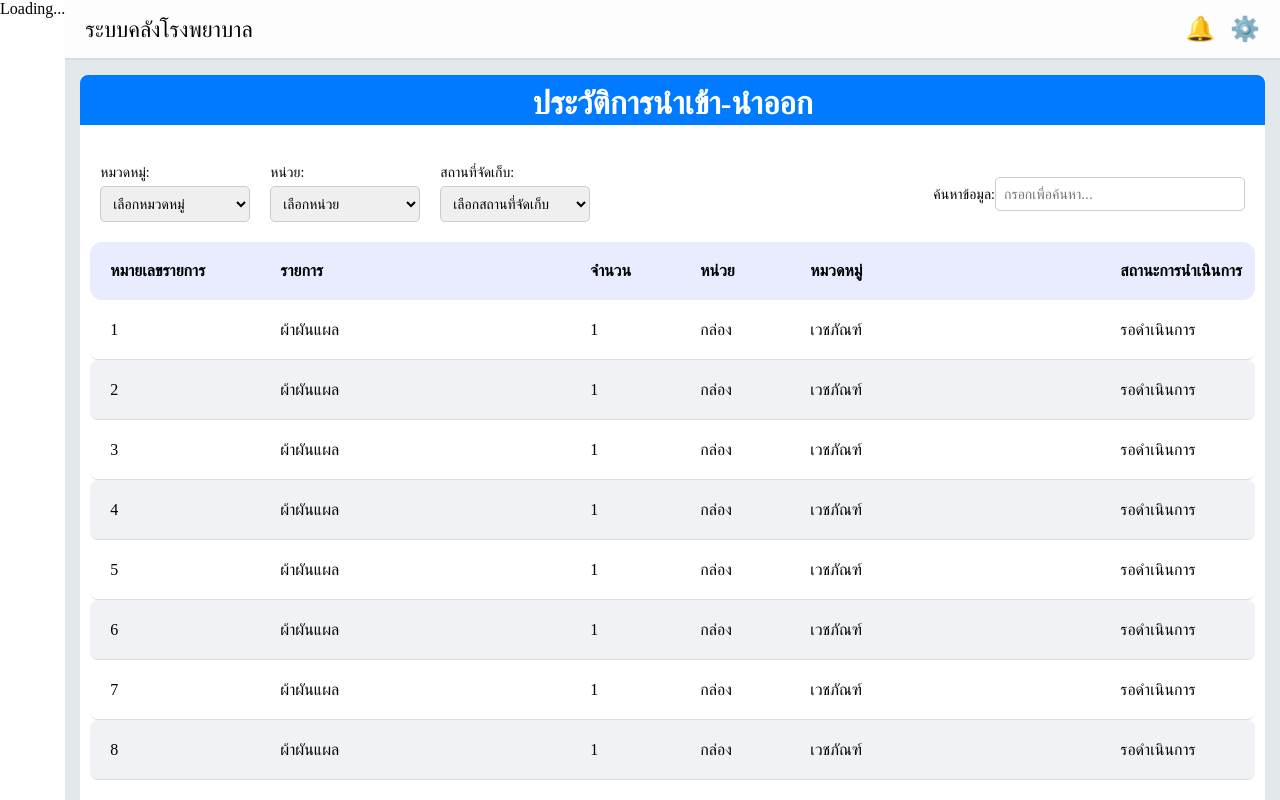
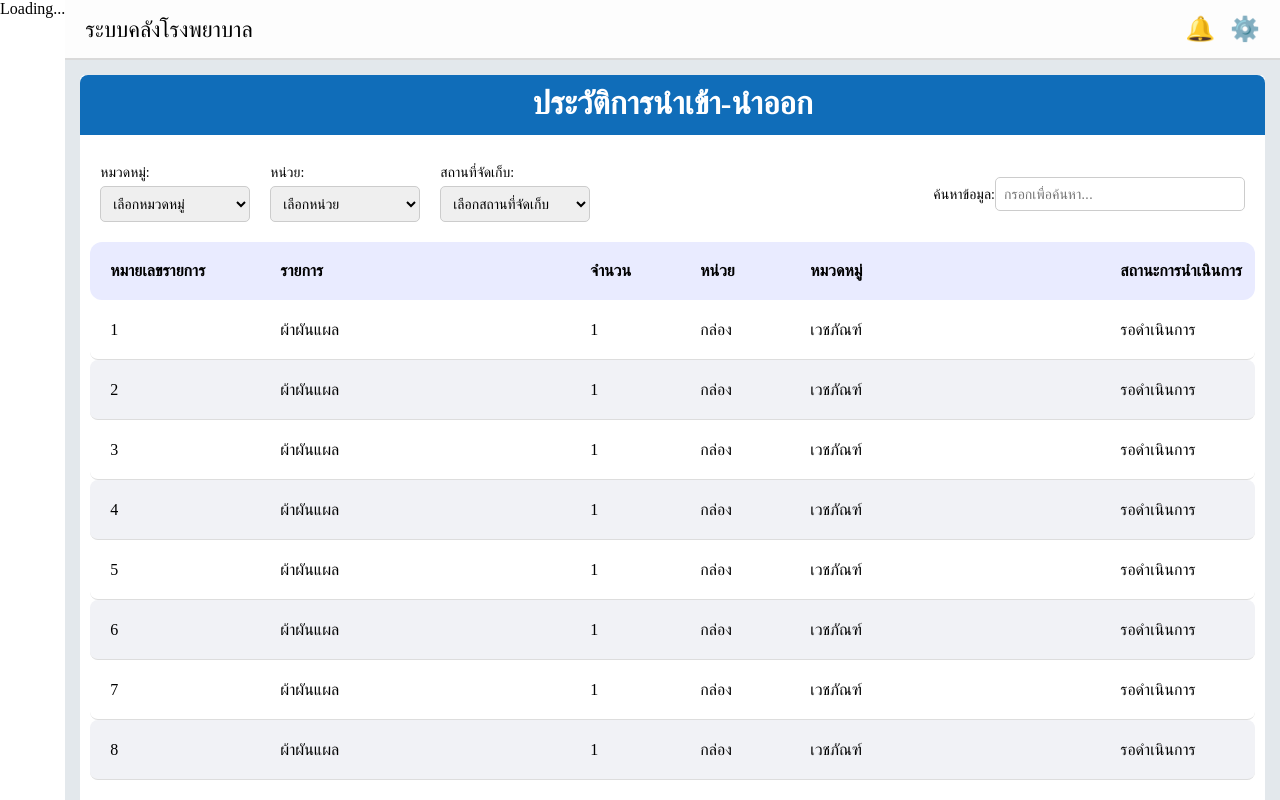
Before and after one commit to Se7en31x/HosWarehouse, a Next.js app in the folder frontend/: page /transactionHistory in a window 1280 px wide. Built offline with nearby package versions, Linux system fonts and the light colour scheme; no server answers.

Commit message:
transaction update

```diff
--- a/frontend/src/app/transactionHistory/page.js
+++ b/frontend/src/app/transactionHistory/page.js
@@ -139,7 +139,7 @@ export default function transactionHistory(){
       processing: "30-02-2025 10:30 AM",
     },
     {
-      id: "8",
+      id: "11",
       date: "30-02-2025",
       time: "10:30 AM",
       list: "ผ้าผันแผล",
@@ -150,7 +150,7 @@ export default function transactionHistory(){
       processing: "30-02-2025 10:30 AM",
     },
     {
-      id: "9",
+      id: "12",
       date: "30-02-2025",
       time: "10:30 AM",
       list: "ผ้าผันแผล",
--- a/frontend/src/app/transactionHistory/page.module.css
+++ b/frontend/src/app/transactionHistory/page.module.css
@@ -3,6 +3,7 @@
   background-color: #e3e8ec;
   height: 100%;
   min-height: 900px;
+
 }
 .infoContainer {
   width: 100%;
@@ -16,14 +17,14 @@
 }
 
 .cardHeader {
-  background: #007bff;
+  background: #106db9;
   color: #fff;
   font-weight: bold;
   border-radius: 8px 8px 0 0;
   width: 100%;
   box-sizing: border-box;
   display: block;
-  height: 50px;
+  height: 60px;
   padding: 10px 0;
   text-align: center;
   position: absolute;
```
